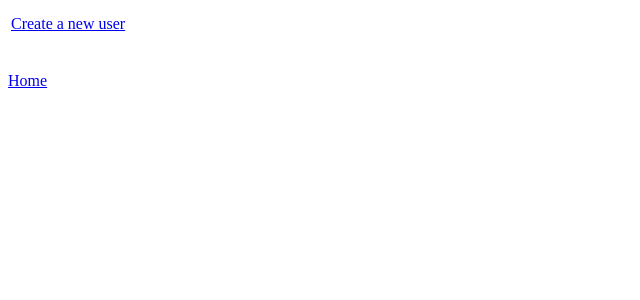
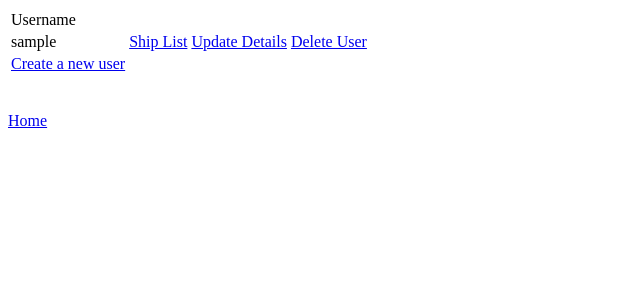
Before and after one commit to Nevets123808/python-project-1, a Flask app: page / in a window 1280 px wide. Shown: the top 300 px of the page, without its empty margins (0-640 px from the left). Run offline with Flask 2, Linux system fonts and the light colour scheme; tables that the repository leaves empty hold one stand-in row (values such as "Sample post").

Commit message:
Added new user form and user navigation

```diff
--- a/application/routes.py
+++ b/application/routes.py
@@ -1,6 +1,7 @@
 from flask import redirect, request, url_for, render_template
 from application import app, db
-from application.models import *
+from application.models import Users, Cities, Ships, Routes
+from application.forms import NewUserForm
 
 @app.route('/')
 @app.route('/home')
@@ -12,9 +13,17 @@ def home():
 def selectuser(user_id):
     return f"You are now using user {user_id}"
 
-@app.route('/newuser')
+@app.route('/newuser', methods = ['GET','POST'])
 def newuser():
-    return "Create a new user"
+    form = NewUserForm()
+    if form.validate_on_submit():
+        username = form.name.data
+        email =form.email.data
+        newuser = Users(username=username,email=email)
+        db.session.add(newuser)
+        db.session.commit()
+        return redirect(url_for('home'))
+    return render_template('newuser.html', form = form)
 
 @app.route('/deleteuser/<int:user_id>')
 def deleteuser(user_id):
--- a/application/templates/home.html
+++ b/application/templates/home.html
@@ -1,10 +1,19 @@
 {% extends 'layout.html' %}
 {% block body_content %}
     <table>
-        {% if users|length>0 %}
+        <tr>
+            <td>Username</td>
+            <td></td>
+            <td></td>
+            <td></td>
+            </tr>
+        {% if (users|length) > 0 %}
             {%for user in users %}
             <tr>
-                <td><a href="{{url_for('shiplist', user_id=user.user_id)}}">{{user.name}}</a></td>
+                <td>{{user.username}}</td>
+                <td><a href="{{url_for('shiplist', user_id=user.user_id)}}">Ship List </a></td>
+                <td><a href="{{url_for('userdetails', user_id=user.user_id)}}"> Update Details</a></td>
+                <td><a href="{{url_for('deleteuser', user_id=user.user_id)}}"> Delete User</a></td>
             </tr>
             {% endfor %}
         {% endif %}
--- a/requirements.txt
+++ b/requirements.txt
@@ -1,7 +1,9 @@
 Flask==2.0.1
 Flask-SQLAlchemy==2.5.1
 Flask-Testing==0.8.1
+Flask-WTF==0.15.1
 PyMySQL==1.0.2
 pytest==6.2.4
 pytest-cov==2.12.1
 SQLAlchemy==1.4.18
+WTForms==2.3.3
--- a/testing/test_units.py
+++ b/testing/test_units.py
@@ -33,6 +33,7 @@ class TestRoutes(TestBase):
     def test_home_get(self):
         response = self.client.get(url_for('home'))
         self.assertEqual(response.status_code, 200)
+        self.assertIn(b"Create a new user", response.data)
 
     def test_select_user(self):
         response = self.client.get(url_for('selectuser', user_id = 1))
```
Also changed, not shown: application/forms.py (+7 -0 lines), application/templates/newuser.html (added, +11 -0 lines), application/test.db.
